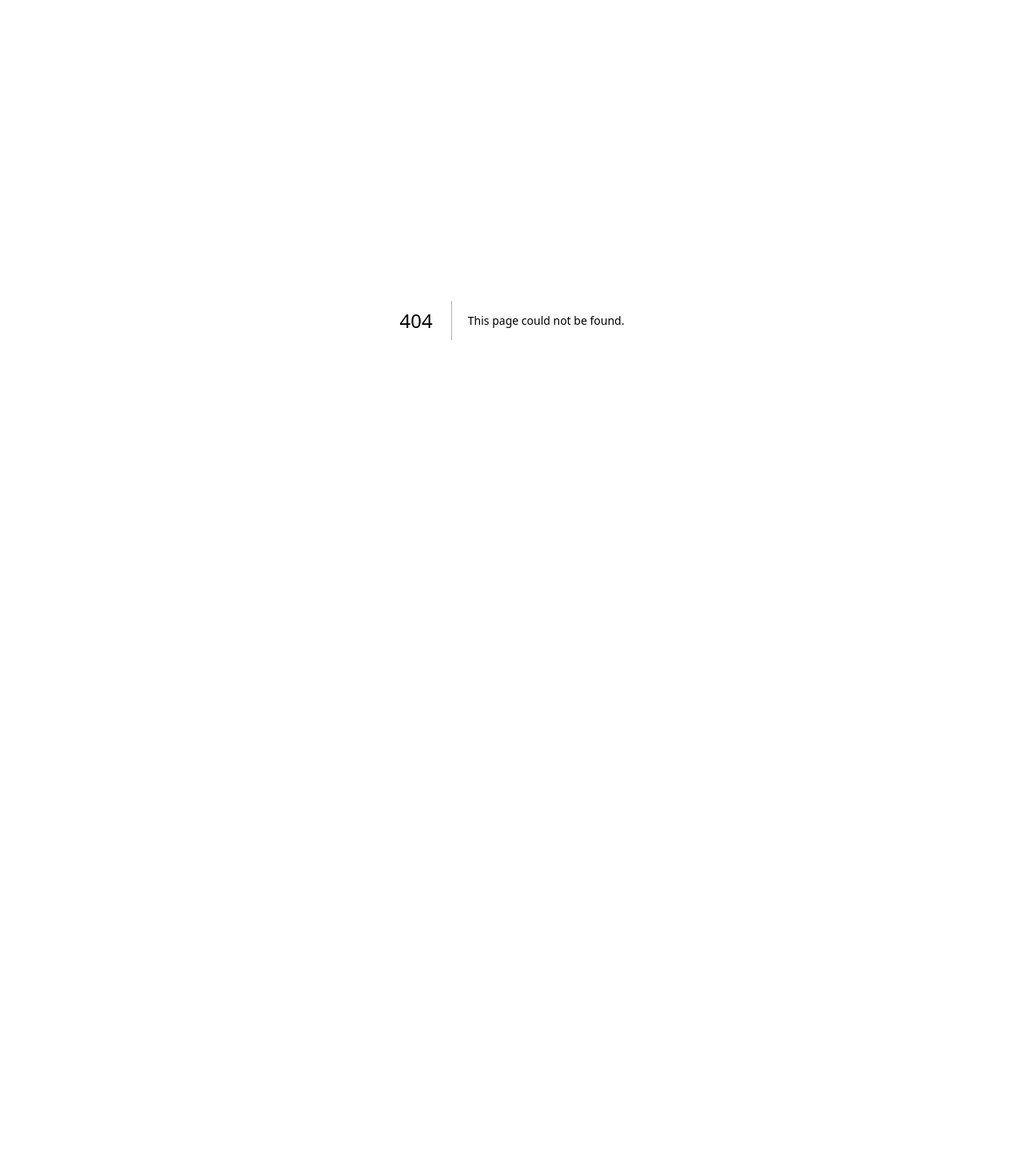
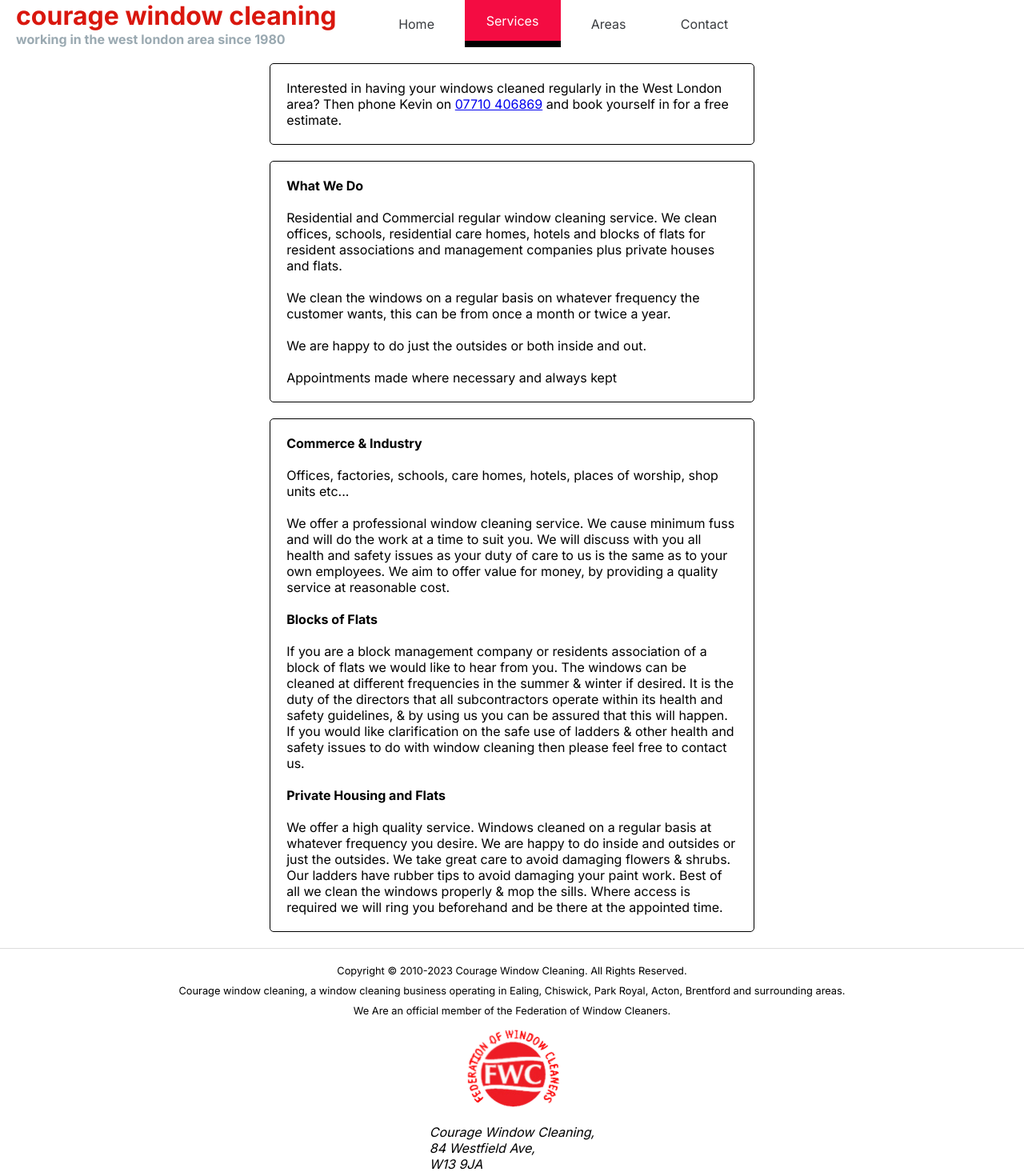
Before and after one commit to JohnFarrellDev/courage-cleaning-services, a Next.js app: page /services in a window 1280 px wide. Before the commit this address had no page. Shown: the top 1470 px of the page at 80% size. Before the commit the page ends 800 px from the top, so only its background shows below. Built offline with nearby package versions, Linux system fonts and the light colour scheme.

Commit message:
create services page

```diff
--- a/Components/Navigation.module.css
+++ b/Components/Navigation.module.css
@@ -36,6 +36,11 @@
 
 .navigation li a {
   color: #383b3f;
+  width: 100%;
+  height: 100%;
+  display: flex;
+  justify-content: center;
+  align-items: center;
 }
 
 .navigation li[data-is-active="true"] {
--- a/Components/Navigation.tsx
+++ b/Components/Navigation.tsx
@@ -25,13 +25,13 @@ export const Navigation = ({ activePage }: NavigationProps) => {
             <Link href="/">Home</Link>
           </li>
           <li data-is-active={activePage === "services"}>
-            <a href="/services">Services</a>
+            <Link href="/services">Services</Link>
           </li>
           <li data-is-active={activePage === "areas"}>
-            <a href="/areas">Areas</a>
+            <Link href="/areas">Areas</Link>
           </li>
           <li data-is-active={activePage === "contact"}>
-            <a href="/contact">Contact</a>
+            <Link href="/contact">Contact</Link>
           </li>
         </ul>
       </nav>
--- /dev/null
+++ b/pages/services.tsx
@@ -0,0 +1,83 @@
+import Head from "next/head";
+import Image from "next/image";
+import { Inter } from "next/font/google";
+import styles from "@/styles/Home.module.css";
+import { Navigation } from "../Components/Navigation";
+import { Box } from "../Components/Box";
+import { Footer } from "../Components/Footer";
+
+const inter = Inter({ subsets: ["latin"] });
+
+export default function Home() {
+  return (
+    <>
+      <Head>
+        <title>Courage Cleaning Services</title>
+        <meta name="description" content="Generated by create next app" />
+        <meta name="viewport" content="width=device-width, initial-scale=1" />
+      </Head>
+      <Navigation activePage="services" />
+      <main className={`${inter.className} ${styles.main}`}>
+        <Box>
+          <p>
+            Interested in having your windows cleaned regularly in the West
+            London area? Then phone Kevin on{" "}
+            <a href="tel:+447710406869">07710 406869</a> and book yourself in
+            for a free estimate.
+          </p>
+        </Box>
+        <Box>
+          <h3>What We Do</h3>
+          <p>
+            Residential and Commercial regular window cleaning service. We clean
+            offices, schools, residential care homes, hotels and blocks of flats
+            for resident associations and management companies plus private
+            houses and flats.
+          </p>
+          <p>
+            We clean the windows on a regular basis on whatever frequency the
+            customer wants, this can be from once a month or twice a year.
+          </p>
+          <p>We are happy to do just the outsides or both inside and out.</p>
+          <p>Appointments made where necessary and always kept</p>
+        </Box>
+        <Box>
+          <h3>Commerce & Industry</h3>
+          <p>
+            Offices, factories, schools, care homes, hotels, places of worship,
+            shop units etc...
+          </p>
+          <p>
+            We offer a professional window cleaning service. We cause minimum
+            fuss and will do the work at a time to suit you. We will discuss
+            with you all health and safety issues as your duty of care to us is
+            the same as to your own employees. We aim to offer value for money,
+            by providing a quality service at reasonable cost.{" "}
+          </p>
+          <h3>Blocks of Flats</h3>
+          <p>
+            If you are a block management company or residents association of a
+            block of flats we would like to hear from you. The windows can be
+            cleaned at different frequencies in the summer & winter if desired.
+            It is the duty of the directors that all subcontractors operate
+            within its health and safety guidelines, & by using us you can be
+            assured that this will happen. If you would like clarification on
+            the safe use of ladders & other health and safety issues to do with
+            window cleaning then please feel free to contact us.
+          </p>
+          <h3>Private Housing and Flats</h3>
+          <p>
+            We offer a high quality service. Windows cleaned on a regular basis
+            at whatever frequency you desire. We are happy to do inside and
+            outsides or just the outsides. We take great care to avoid damaging
+            flowers & shrubs. Our ladders have rubber tips to avoid damaging
+            your paint work. Best of all we clean the windows properly & mop the
+            sills. Where access is required we will ring you beforehand and be
+            there at the appointed time.
+          </p>
+        </Box>
+      </main>
+      <Footer />
+    </>
+  );
+}
```
